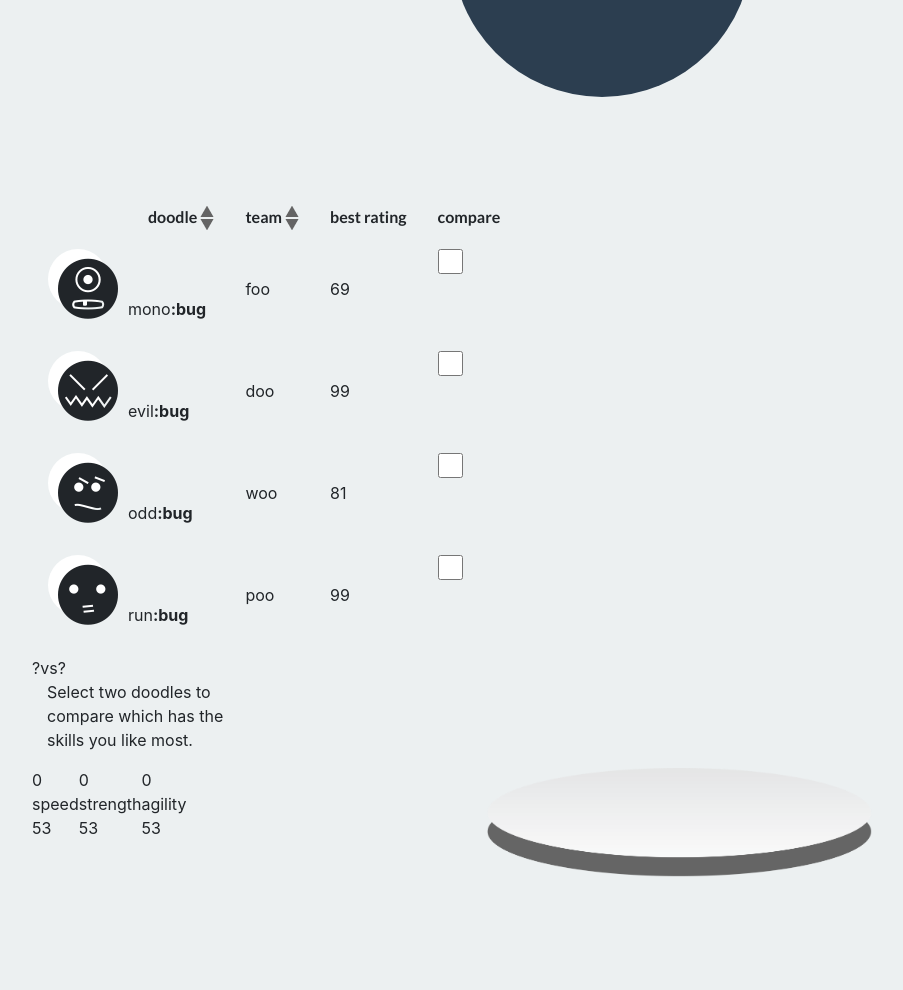
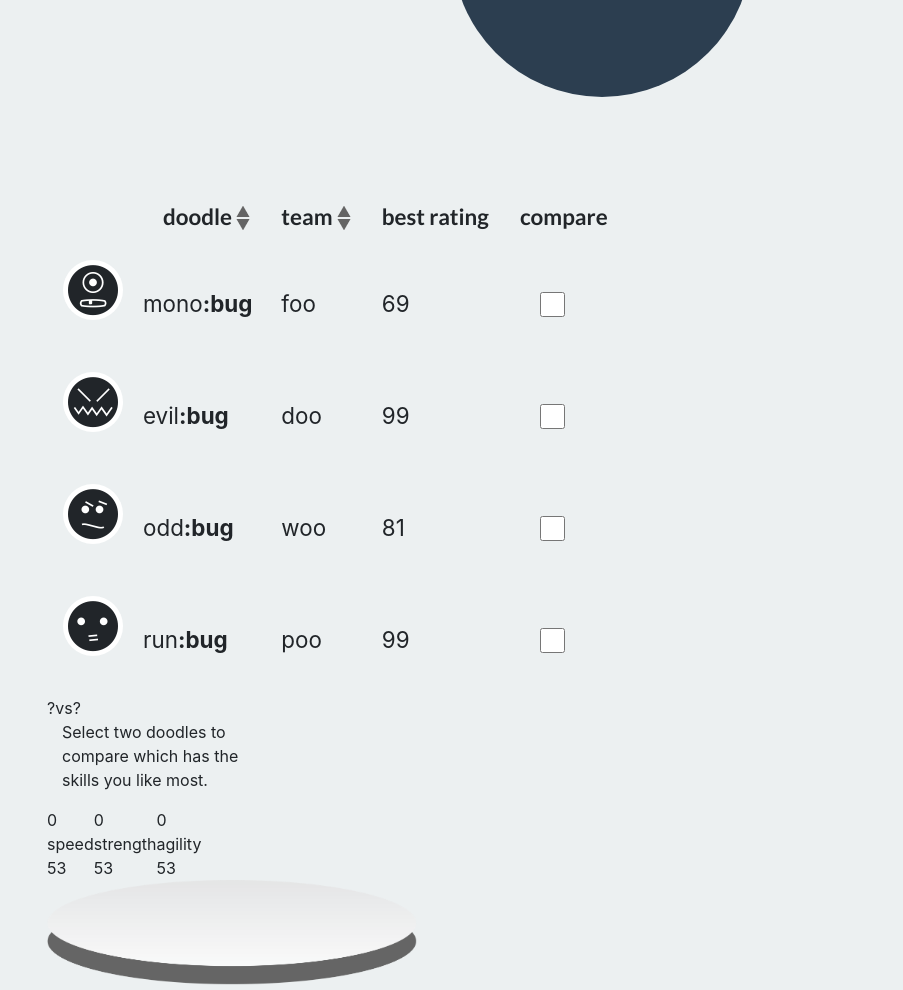
Before and after one commit to stankusl/doodle, a website: page src/index.html in a window 1280 px wide. Shown: the part 104-1094 px from the top of the page, without its empty margins (38-941 px from the left). Before the commit the page ends 982 px from the top, so only its background shows below. Drawn offline with nearby package versions, Linux system fonts and the light colour scheme; some packages are replaced by stand-ins of ours; files that its build step writes are made by us from their sources.

Commit message:
finished styles for table left

```diff
--- a/src/app/components/home/home-view.html
+++ b/src/app/components/home/home-view.html
@@ -5,7 +5,7 @@
 
 <div class="container">
 
-  <section id="bug-list" class="col-xs-6">
+  <section id="bug-list" class="col-xs-12 col-lg-8">
       <table name="doodle-list" description="All available players for the game">
           <thead>
               <tr>
@@ -30,7 +30,7 @@
       <div class="clearfix"></div>
   </section>
 
-  <section class="col-xs-4">
+  <section class="col-xs-12 col-lg-4">
       <div id="comparison-area">
 
             <div class="comparison-images text-xs-center row">
--- a/src/assets/css/_style.scss
+++ b/src/assets/css/_style.scss
@@ -25,132 +25,126 @@ body {
 }
 
 input[type="checkbox"] {
-    &:focus{
+    &:focus {
         outline: none;
     }
-    padding-left:5px;
-    padding-right:5px;
-    border-radius:15px;
-    -webkit-appearance:button;
+    padding-left: 5px;
+    padding-right: 5px;
+    border-radius: 15px;
+    -webkit-appearance: button;
     border: solid 2px #acc4b7;
-    background-color:#fff;
+    background-color: #fff;
     white-space: nowrap;
-    overflow:hidden;
-    width:25px;
-    height:25px;
+    overflow: hidden;
+    width: 25px;
+    height: 25px;
+    margin-left: 20px;
 }
 
 input[type="checkbox"]:checked {
-    background-color:#3498db;
+    background-color: #3498db;
 }
 
 input[type="checkbox"]:hover {
-   box-shadow:0px 0px 2px #3498db;
+    box-shadow: 0 0 2px #3498db;
 }
 
-header{
-  max-width:990px;
-  min-width:300px;
-  margin:0 auto;
-  background:#2C3E50;
+header {
+    max-width: 990px;
+    min-width: 300px;
+    margin: 0 auto;
+    background: #2C3E50;
     border-radius: 300px;
-  max-width:300px;
-  width:300px;
+    max-width: 300px;
+    width: 300px;
     position: relative;
-  top:-100px;
+    top: -100px;
 }
 
-h1{
+h1 {
     font-family: 'LatoLight', Lato, arial, sans-serif;
-  font-weight:100;
-  color:#fff;
-  width:100%;
-  text-align:center;
-  font-size:3em;
-  line-height:60px;
+    font-weight: 100;
+    color: #fff;
+    width: 100%;
+    text-align: center;
+    font-size: 3em;
+    line-height: 60px;
     padding: 120px 0;
-  margin:0;
+    margin: 0;
+
     span {
         font-family: 'LatoBold', Lato, arial, sans-serif;
-      font-weight:900;
+        font-weight: 900;
     }
-
 }
 
 h2 {
     font-family: 'LatoBold', Lato, arial, sans-serif;
-  font-weight:100;
-  color:#2C3E50;
+    font-weight: 100;
+    color: #2C3E50;
 }
 
 .core-section {
     position: relative;
-    margin: 50px auto 20px auto;
+    margin: 50px auto 20px;
     border-bottom: 1px solid white;
+
     h2 {
         transform: rotate(-90deg);
-        position:absolute;
-        top:50px;
-        left:-50px;
-        margin:0;
-        padding:10px;
+        position: absolute;
+        top: 50px;
+        left: -50px;
+        margin: 0;
+        padding: 10px;
         background: #bbb;
-        // width:130px;
-        // height:34px
         width: 200px;
         height: 55px;
     }
-
 }
 
 #compare-bugs {
-    min-height:230px;
+    min-height: 230px;
     position: relative;
 }
 
 #comparison-area {
-    margin:0 auto;
+    margin: 0 auto;
 }
 
 #comparisonBase {
-    background: url(../img/comparison-section-base.png) no-repeat;
-    width:385px;
-    height:110px;
-    background-size:100%;
-    margin:0 auto;
+    background: url("../img/comparison-section-base.png") no-repeat;
+    width: 385px;
+    height: 110px;
+    background-size: 100%;
+    margin: 0 auto;
 }
-
 
 table#doodle-list {
     font-size: 1.8em;
-    margin-left:100px;
+    margin-left: 100px;
     font-family: 'LatoLight', Lato, arial, sans-serif;
 }
 
-th, td {
+th {
     text-align: left;
     text-transform: lowercase;
-
-
     vertical-align: top;
-    padding-right:30px
-}
-
-th {
+    padding-right: 30px;
+    font-size: 1.4em;
+    white-space:nowrap;
     font-family: 'LatoBold', Lato, arial, sans-serif;
     line-height: 40px;
     padding-bottom: 10px;
+    &:first-child {
+        text-indent: 100px;
     }
-
-th:first-child {
-    text-indent: 100px
 }
 
 th.sortable a {
-    background: url(../img/order-sprite.png) no-repeat 0 8px;
+    background: url("../img/order-sprite.png") no-repeat 0 8px;
     text-indent: -1000px;
     display: inline-block;
-    width: 14px
+    width: 14px;
 }
 
 th.sortable a:hover {
@@ -166,47 +160,47 @@ th.sortable a.sort-up {
 }
 
 td {
-line-height: 80px;
-    height:100px;
+    line-height: 110px;
+    min-height: 100px;
+    font-size: 1.4em;
 }
 
 td[class^="icon"]:before {
-    width:60px;
+    width: 60px;
     display: inline-block;
     background: #fff;
     height: 60px;
     border-radius: 100px;
-    font-size: 60px;
-    padding:10px;
+    font-size: 50px;
+    padding-top: 0px;
+    padding-left: 5px;
     margin-right: 20px;
-    line-height:60px;
+    line-height: 60px;
     transition: width 0.1s, height 0.1s, padding 0.1s, font-size 0.1s, color 0.2s, line-height 0.1s;
     transition-timing-function: ease-in-out;
 }
 
 tr:hover td[class^="icon"]:before {
-    padding:0;
-    font-size:80px;
-    width:80px;
-    height:80px;
-    color:#3498db;
-    line-height:60px;
+    padding-left: 5px;
+    padding-top: 5px;
+    font-size: 55px;
+    width: 60px;
+    height: 60px;
+    color: #3498db;
 }
 
 tr:hover td {
-    color:#3498db;
+    color: #3498db;
 }
-
 
 @media (max-width: 800px) {
     table#doodle-list {
         font-size: 1em;
-
     }
 
     td {
         line-height: 40px;
-        height:50px;
+        height: 50px;
     }
 
     th:first-child {
@@ -219,26 +213,25 @@ tr:hover td {
     }
 
     td[class^="icon"]:before {
-        width:30px;
+        width: 30px;
         display: inline-block;
         background: #fff;
         height: 30px;
         border-radius: 50px;
         font-size: 30px;
-        padding:5px;
+        padding: 5px;
         margin-right: 10px;
-        line-height:30px;
+        line-height: 30px;
         transition: width 0.1s, height 0.1s, padding 0.1s, font-size 0.1s, color 0.2s, line-height 0.1s;
         transition-timing-function: ease-in-out;
     }
 
     tr:hover td[class^="icon"]:before {
-        padding:0;
-        font-size:40px;
-        width:40px;
-        height:40px;
-        color:#3498db;
-        line-height:30px;
+        padding: 0;
+        font-size: 40px;
+        width: 40px;
+        height: 40px;
+        color: #3498db;
+        line-height: 30px;
     }
-
 }
```
Lines whose indentation alone changed are shown as unchanged.
